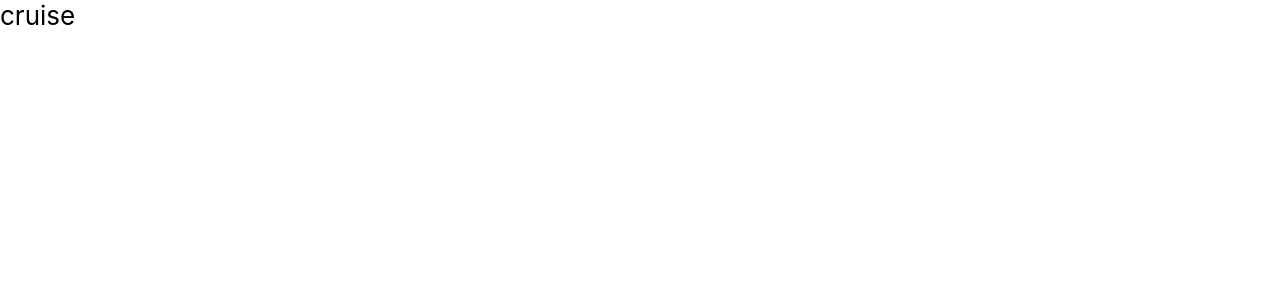
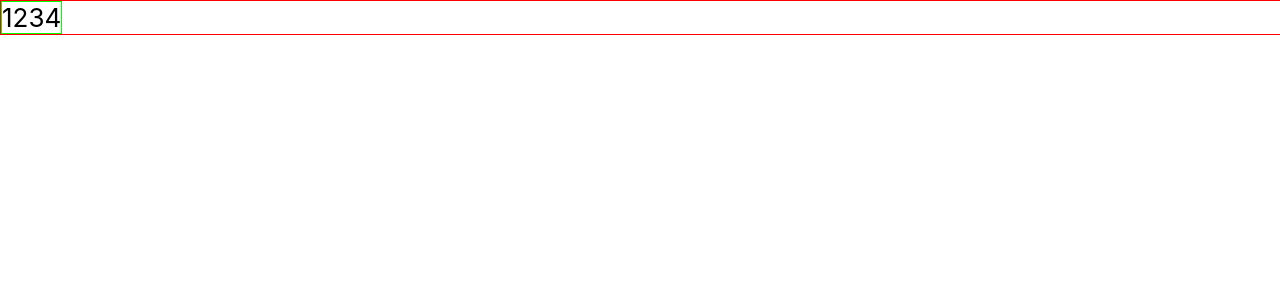
Before and after one commit to BlueStoneQ/BBQ, a React (Create React App) app in the folder thoughtworks-homework/cruise/: page / in a window 1280 px wide. Shown: the top 300 px of the page. Built offline with nearby package versions, Linux system fonts and the light colour scheme.

Commit message:
cruise-components-Grid

```diff
--- /dev/null
+++ b/thoughtworks-homework/cruise/src/components/grid/index.css
@@ -0,0 +1,11 @@
+/* Components - Grid */
+/* Row */
+.row-wrap {
+  width: 100%;
+  border: 1px solid #f00;
+}
+/* Col */
+.col-wrap {
+  display: inline-block;
+  border: 1px solid #0f0;
+}
--- /dev/null
+++ b/thoughtworks-homework/cruise/src/components/grid/index.jsx
@@ -0,0 +1,42 @@
+/**
+ * components-Grid
+ * 1- 栅格组件：24等分
+ * 2- 响应式：xl>=1200px lg>=1024px md>=768 md<=768
+ */
+import React, { Component } from 'react';
+import './index.css';
+
+/**
+ * Grid - Row
+ */
+class Row extends Component {
+  render() {
+    return (
+      <div className='row-wrap'>
+        { this.props.children }
+      </div>
+    );
+  }
+}
+
+/**
+ * Grid - Col
+ */
+class Col extends Component {
+  render() {
+    const { span } = this.props
+    console.log('span: ', span);
+    return (
+      <div
+        className='col-wrap'
+        style={{
+          width: (span / 24) + '' // 百分比 - 栅格系统 24等分
+        }}
+      >
+        { this.props.children }
+      </div>
+    );
+  }
+}
+
+export { Row, Col };
--- /dev/null
+++ b/thoughtworks-homework/cruise/src/components/index.js
@@ -0,0 +1 @@
+export { Row, Col } from  './grid'
--- a/thoughtworks-homework/cruise/src/views/cruise/index.jsx
+++ b/thoughtworks-homework/cruise/src/views/cruise/index.jsx
@@ -2,16 +2,24 @@
  * cruise -main Page
  */
 import React, { Component } from 'react';
+import {
+  Row,
+  Col
+} from '../../components'
 import './index.css';
 
-class App extends Component {
+class Cruise extends Component {
   render() {
     return (
       <div>
-        cruise
+        <Row>
+          <Col span={2}>
+              1234
+          </Col>
+        </Row>
       </div>
     );
   }
 }
 
-export default App;
+export default Cruise;
```
